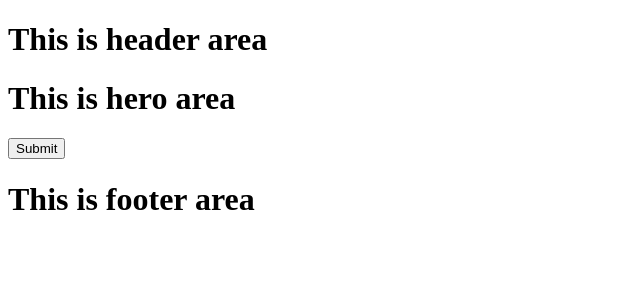
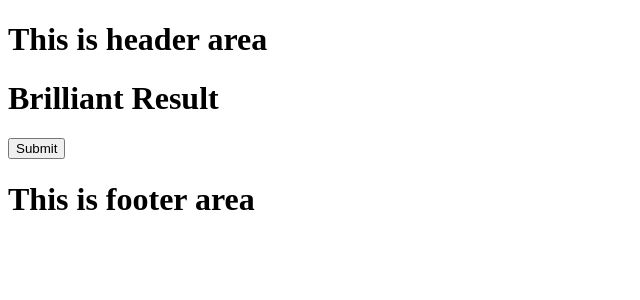
Before and after one commit to gaziakter/react-latest, a React (Vite) app: page / in a window 1280 px wide. Shown: the top 300 px of the page, without its empty margins (0-640 px from the left). Built offline with nearby package versions, Linux system fonts and the light colour scheme.

Commit message:
jsx terniry operator

```diff
--- a/src/component/Hero.jsx
+++ b/src/component/Hero.jsx
@@ -1,8 +1,10 @@
 
 const Hero = () => {
+
+    let mark = 90;
     return (
         <div>
-            <h1>This is hero area</h1>
+            {mark>=80?<h1>Brilliant Result</h1>:<h1>You are faild</h1>}
             <button onClick={()=>alert("Hello")}>Submit</button>
         </div>
     );
```
